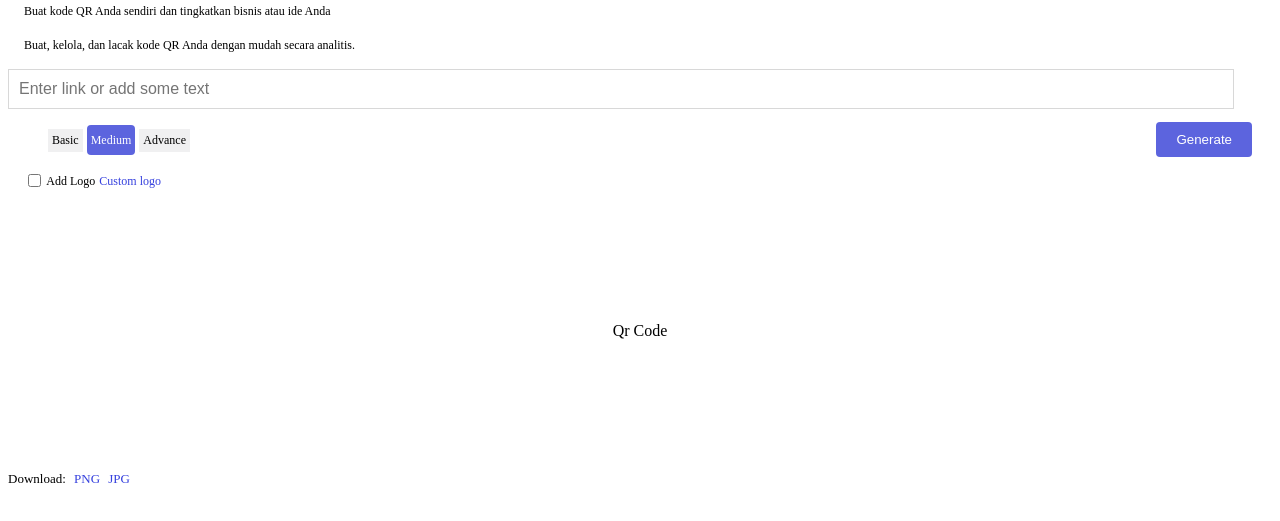
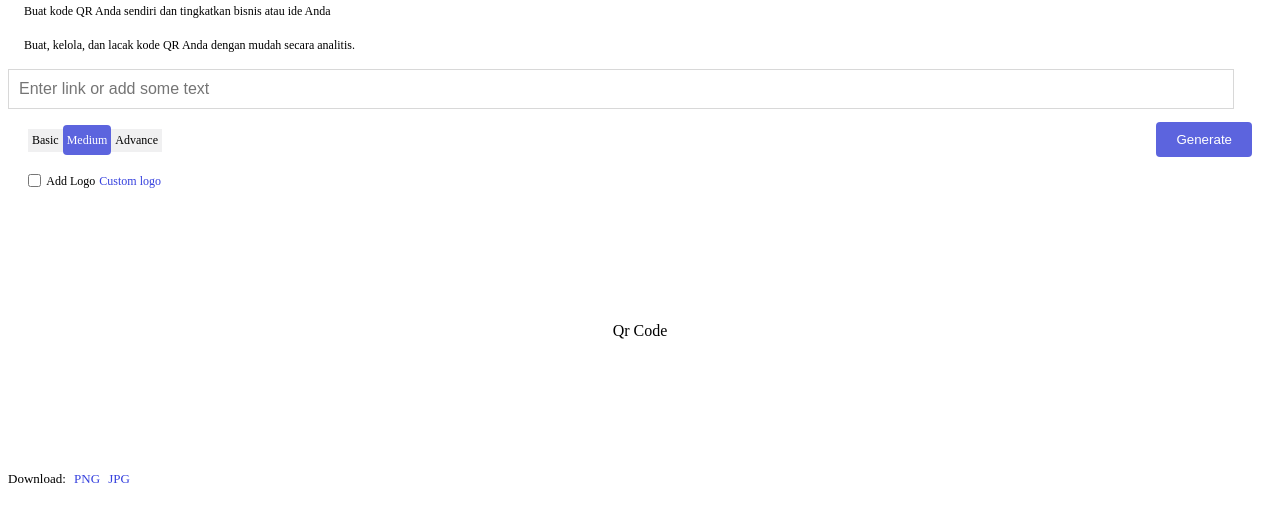
Before and after one commit to susahcebok/qrcode, a plain HTML site: page index.html in a window 1280 px wide. Shown: the part 79-600 px from the top of the page. Drawn offline with Linux system fonts and the light colour scheme; a script that the page names is missing.

Commit message:
Update style.css

```diff
--- a/css/style.css
+++ b/css/style.css
@@ -32,7 +32,7 @@
             font-family: 'Montserrat', sans-serif;
         }
         .mode{
-          /*  margin-left: -16px; */
+            margin-left: -16px;
             display: inline-block;
         }
         .mode li{
@@ -42,7 +42,7 @@
             background-color: #F0F0F1;
             padding: 4px;
             cursor: pointer;
-          /*  margin-left: -4px; */
+            margin-left: -4px;
             transition-duration: .1s;
         }
         .mode .active{
```
